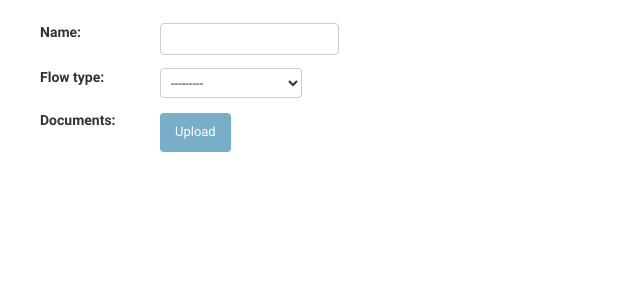
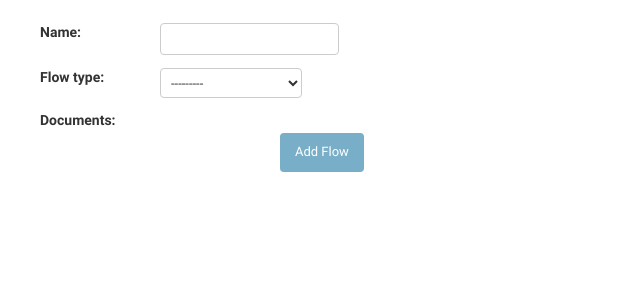
Before and after one commit to laura0116/ProiectColectiv, a Django app: page /add_flow/ in a window 1280 px wide. Shown: the part 51-351 px from the top of the page, without its empty margins (0-640 px from the left). Run offline with Django 3.2, Linux system fonts and the light colour scheme; the visitor is signed in with stand-in values (Sample User, id 1); data that the repository does not hold is empty; some libraries are stand-ins or nearby versions.

Commit message:
last form fixes
final version

```diff
--- a/text_missing/TextMissing/templates/TextMissing/add-flow.html
+++ b/text_missing/TextMissing/templates/TextMissing/add-flow.html
@@ -4,6 +4,8 @@
     <form method="post" enctype="multipart/form-data">
         {% csrf_token %}
         {{ form.as_p }}
-        <input type="submit" value="Upload">
+        <br/>
+        <label></label>
+        <input type="submit" value="Add Flow">
     </form>
 {% endblock %}
--- a/text_missing/TextMissing/templates/TextMissing/upload_document.html
+++ b/text_missing/TextMissing/templates/TextMissing/upload_document.html
@@ -4,7 +4,9 @@
     <form method="post" enctype="multipart/form-data">
         {% csrf_token %}
         {{ form.as_p }}
+        <div>
         <label></label>
         <input type="submit" value="Upload">
+        </div>
     </form>
 {% endblock %}
```
